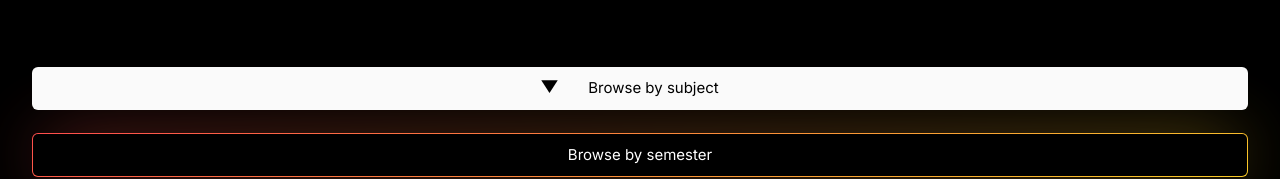
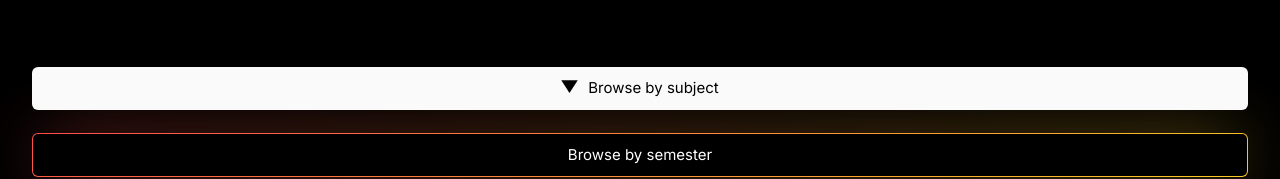
Before and after one commit to FarisPalayi/phybooks, a Next.js app: page / in a window 1280 px wide. Shown: the part 460-639 px from the top of the page. Built offline with nearby package versions, Linux system fonts and the light colour scheme.

Commit message:
fix: primary btn icon alignment issue

```diff
--- a/src/app/styles/components/Button.module.scss
+++ b/src/app/styles/components/Button.module.scss
@@ -19,6 +19,10 @@
       display: inline-block;
       content: url("/images/triangle-down.svg");
       margin-right: rem(10);
+    }
+
+    & .content {
+      padding: 0.625rem 0;
     }
   }
 
@@ -43,7 +47,7 @@
     height: 100%;
     background-clip: padding-box;
     background-image: linear-gradient(165deg, var(--start), var(--end));
-    opacity: .8;
+    opacity: 0.8;
 
     border-radius: inherit;
     border: 12px solid transparent;
@@ -58,7 +62,6 @@
 }
 
 .shadow .content {
-
   @include flex-center;
   width: 100%;
 
```
